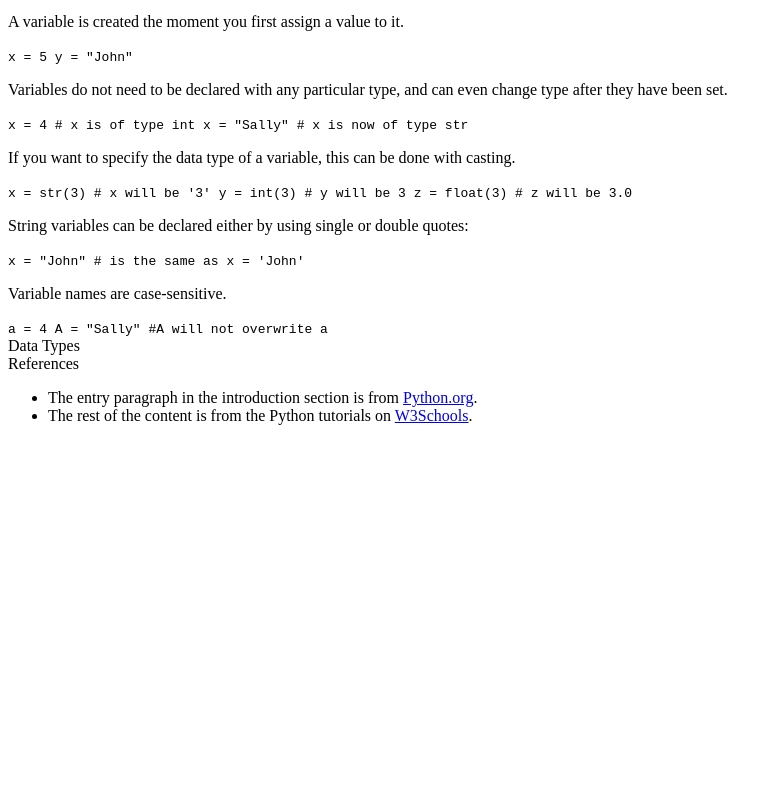
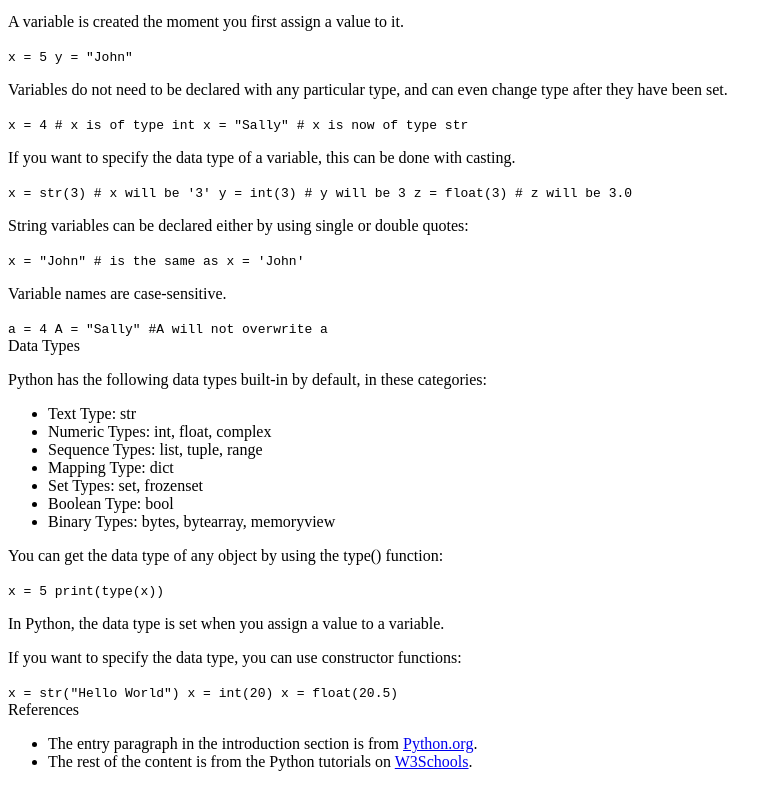
Before and after one commit to MRodriguez-M/Technical-Documentation-Page, a plain HTML site: page index.html in a window 1280 px wide. Shown: the part 513-1300 px from the top of the page, without its empty margins (0-782 px from the left). Before the commit the page ends 954 px from the top, so only its background shows below. Drawn offline with Linux system fonts and the light colour scheme.

Commit message:
Added content to "Data Types" section

```diff
--- a/index.html
+++ b/index.html
@@ -63,6 +63,28 @@
             </section>
             <section class="main-section" id="Data_Types">
                 <header>Data Types</header>
+                <p>Python has the following data types built-in by default, in these categories:</p>
+                <ul>
+                    <li>Text Type: str</li>
+                    <li>Numeric Types: int, float, complex</li>
+                    <li>Sequence Types: list, tuple, range</li>
+                    <li>Mapping Type: dict</li>
+                    <li>Set Types: set, frozenset</li>
+                    <li>Boolean Type: bool</li>
+                    <li>Binary Types: bytes, bytearray, memoryview</li>
+                </ul>
+                <p>You can get the data type of any object by using the type() function:</p>
+                <code>
+                    x = 5
+                    print(type(x))
+                </code>
+                <p>In Python, the data type is set when you assign a value to a variable.</p>
+                <p>If you want to specify the data type, you can use constructor functions:</p>
+                <code>
+                    x = str("Hello World")
+                    x = int(20)
+                    x = float(20.5)
+                </code>
             </section>
             <section class="main-section" id="References">
                 <header>References</header>
```
